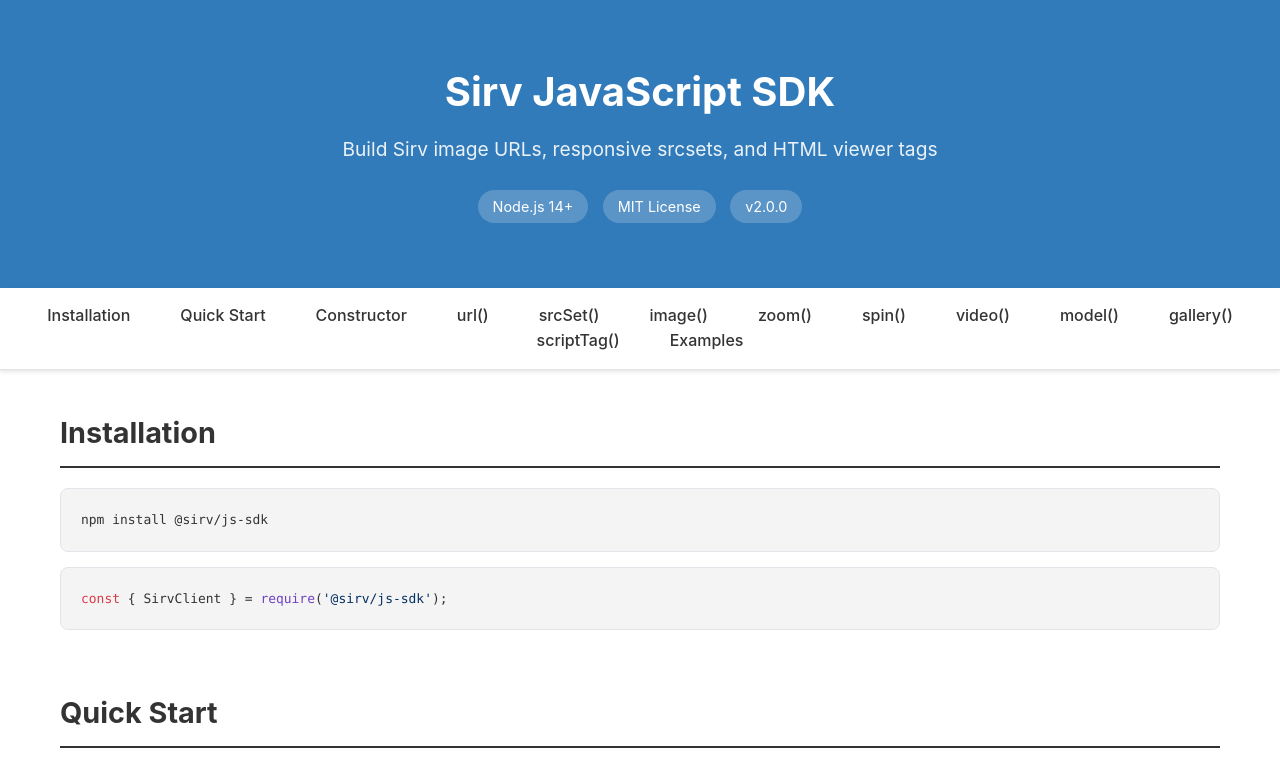
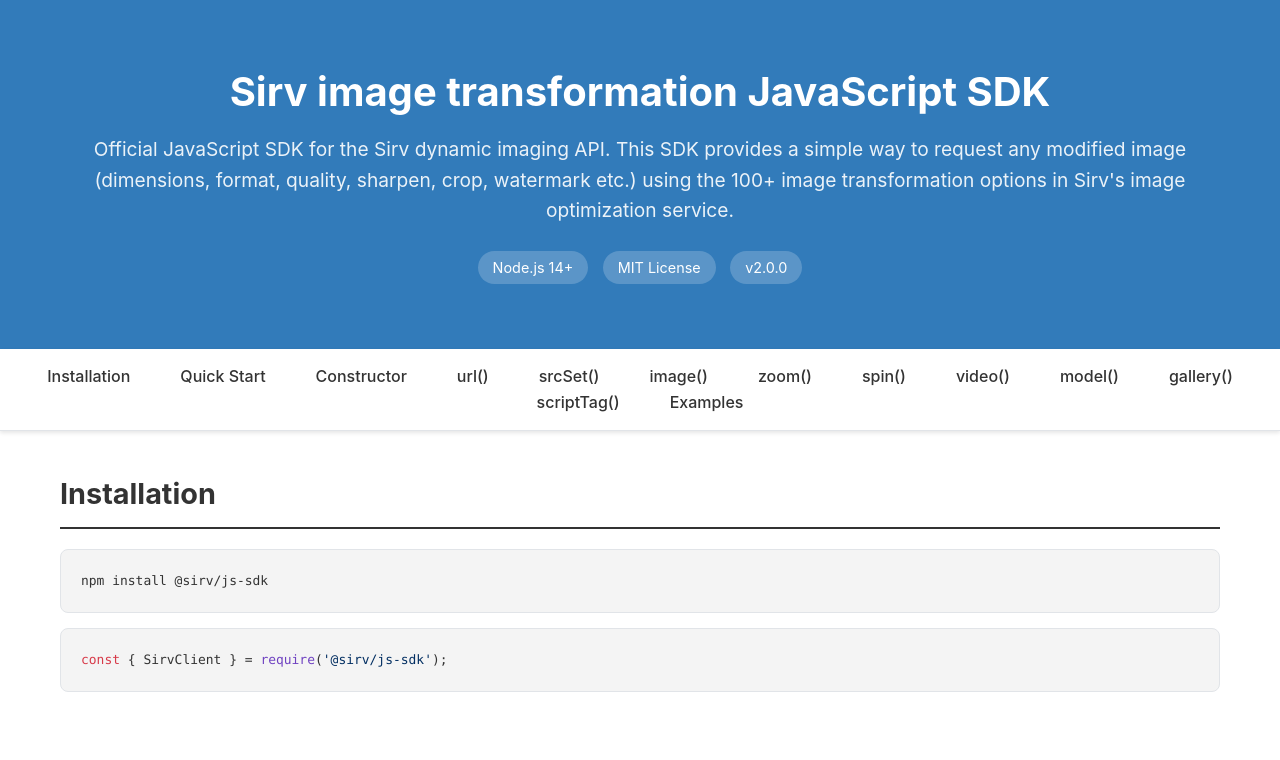
Before and after one commit to sirv/sirv-image-js, a website: page docs/index.html in a window 1280 px wide. Shown: the top 760 px of the page. Drawn offline with Linux system fonts and the light colour scheme.

Commit message:
Update SDK title and description in documentation

```diff
--- a/docs/index.html
+++ b/docs/index.html
@@ -55,8 +55,8 @@
 <body>
     <header>
         <div class="container">
-            <h1>Sirv JavaScript SDK</h1>
-            <p>Build Sirv image URLs, responsive srcsets, and HTML viewer tags</p>
+            <h1>Sirv image transformation JavaScript SDK</h1>
+            <p>Official JavaScript SDK for the Sirv dynamic imaging API. This SDK provides a simple way to request any modified image (dimensions, format, quality, sharpen, crop, watermark etc.) using the 100+ image transformation options in Sirv's image optimization service.</p>
             <div class="badges">
                 <span class="badge">Node.js 14+</span>
                 <span class="badge">MIT License</span>
```
